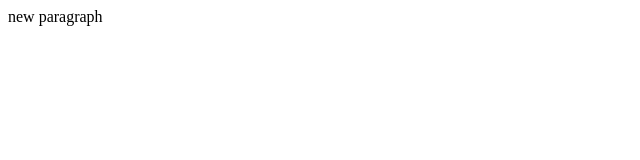
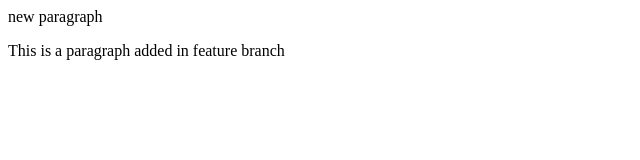
Before and after one commit to Harendra-Malik/Remote-node-code-Repo, a plain HTML site: page index.html in a window 1280 px wide. Shown: the whole page, without its empty margins (0-640 px from the left). Drawn offline with Linux system fonts and the light colour scheme.

Commit message:
one line added in new para

```diff
--- a/index.html
+++ b/index.html
@@ -1 +1,3 @@
 <p> new paragraph</p>
+
+<p>This is a paragraph added in feature branch</p>
```
